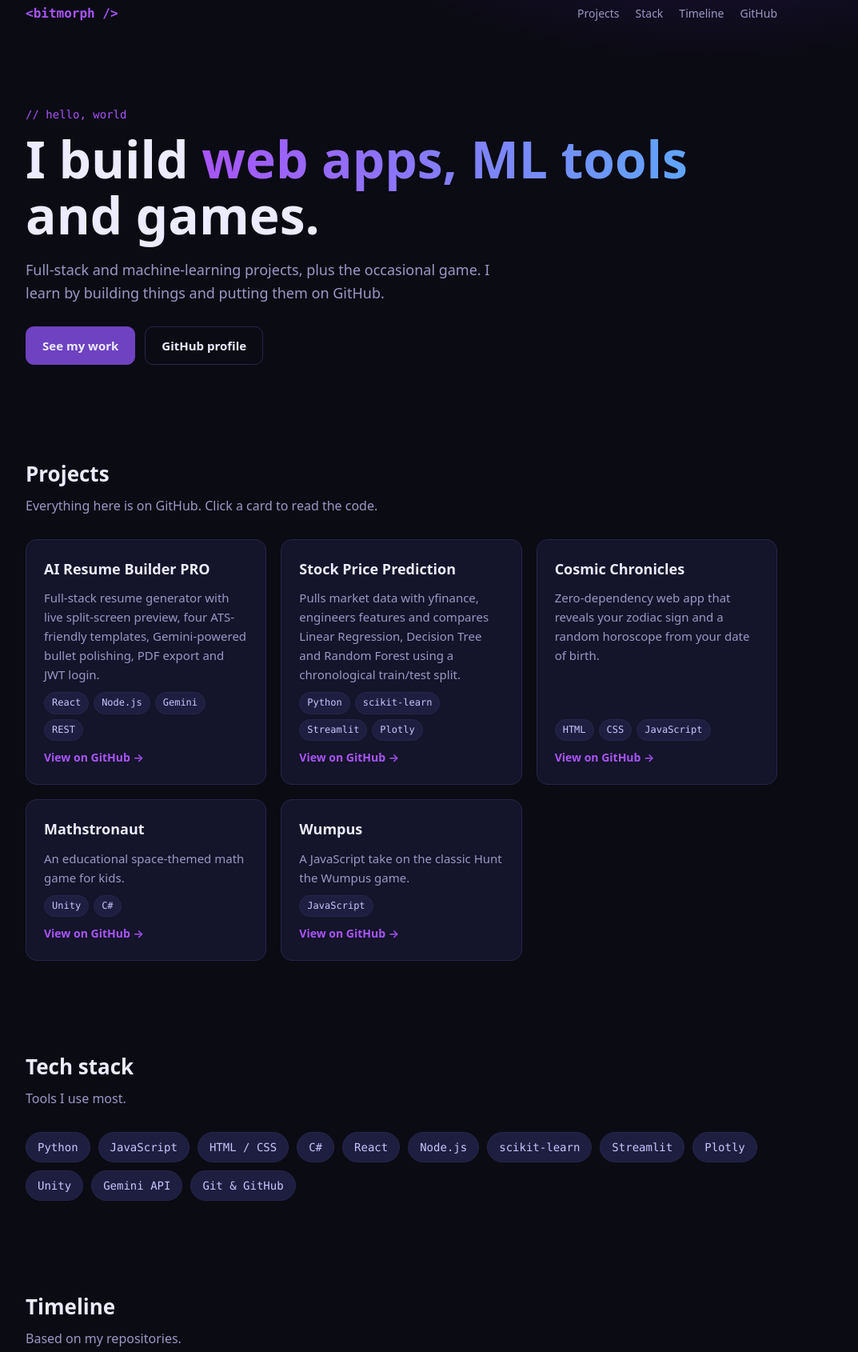
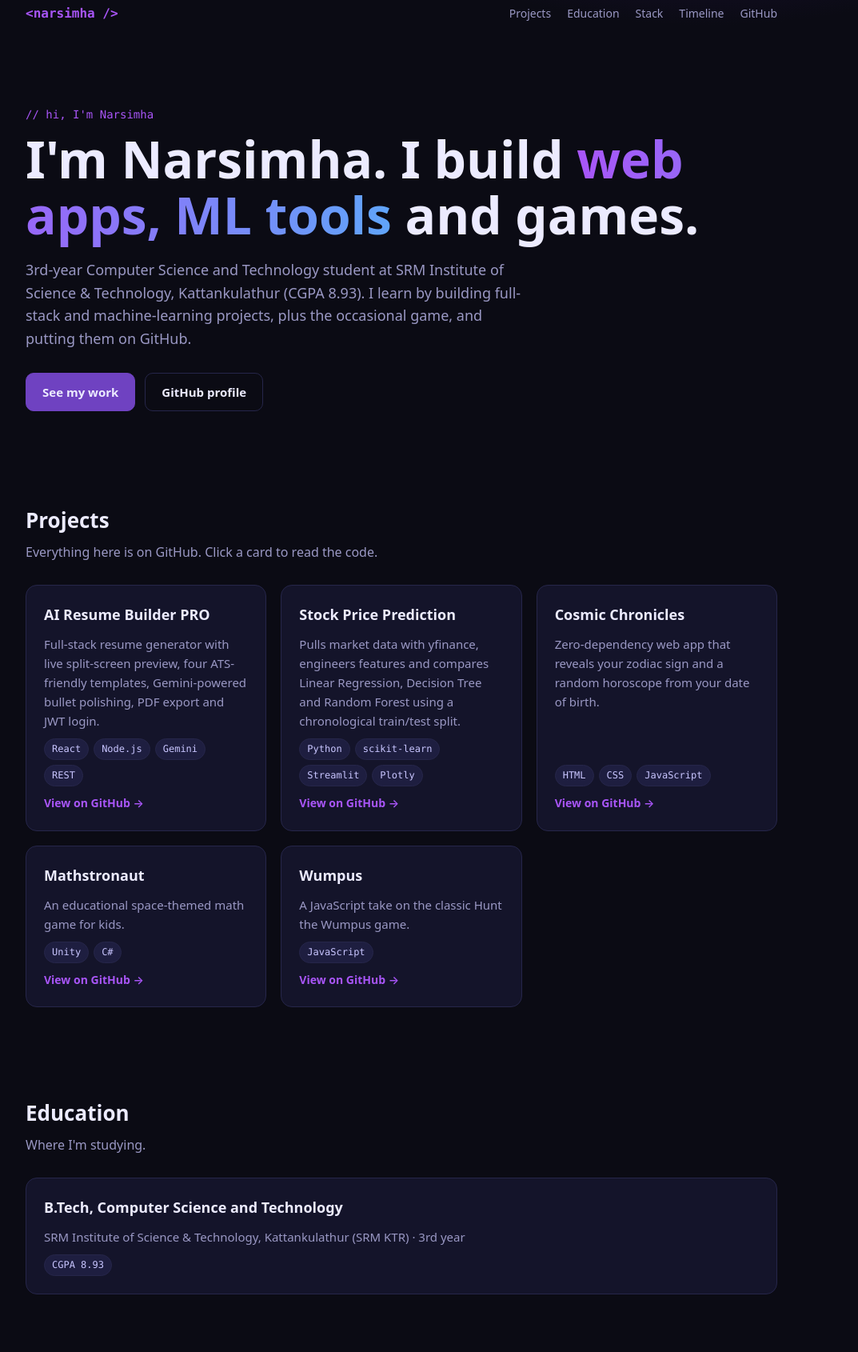
Before and after one commit to bitmorph2347/bitmorph2347.github.io, a plain HTML site: page index.html in a window 1280 px wide. Shown: the part 18-1708 px from the top of the page at 80% size, without its empty margins (138-1211 px from the left). Drawn offline with Linux system fonts and the light colour scheme.

Commit message:
Add name and education

```diff
--- a/index.html
+++ b/index.html
@@ -3,8 +3,8 @@
 <head>
 <meta charset="utf-8">
 <meta name="viewport" content="width=device-width, initial-scale=1">
-<title>bitmorph · Portfolio</title>
-<meta name="description" content="Web apps, ML experiments and small games by bitmorph2347.">
+<title>Narsimha · Portfolio</title>
+<meta name="description" content="Web apps, ML experiments and small games by Narsimha (bitmorph2347).">
 <style>
   :root{
     --bg:#0b0b14; --panel:#14142a; --line:#26264a; --text:#ecebff; --muted:#9a98c4;
@@ -54,14 +54,14 @@
 <body>
 <div class="wrap">
   <nav>
-    <b>&lt;bitmorph /&gt;</b>
-    <div><a class="link" href="#projects">Projects</a><a class="link" href="#stack">Stack</a><a class="link" href="#timeline">Timeline</a><a class="link" href="https://github.com/bitmorph2347">GitHub</a></div>
+    <b>&lt;narsimha /&gt;</b>
+    <div><a class="link" href="#projects">Projects</a><a class="link" href="#education">Education</a><a class="link" href="#stack">Stack</a><a class="link" href="#timeline">Timeline</a><a class="link" href="https://github.com/bitmorph2347">GitHub</a></div>
   </nav>
 
   <header class="hero">
-    <div class="tag">// hello, world</div>
-    <h1>I build <span>web apps, ML tools</span> and games.</h1>
-    <p class="lead">Full-stack and machine-learning projects, plus the occasional game. I learn by building things and putting them on GitHub.</p>
+    <div class="tag">// hi, I'm Narsimha</div>
+    <h1>I'm Narsimha. I build <span>web apps, ML tools</span> and games.</h1>
+    <p class="lead">3rd-year Computer Science and Technology student at SRM Institute of Science &amp; Technology, Kattankulathur (CGPA 8.93). I learn by building full-stack and machine-learning projects, plus the occasional game, and putting them on GitHub.</p>
     <div class="btns">
       <a class="btn p" href="#projects">See my work</a>
       <a class="btn" href="https://github.com/bitmorph2347">GitHub profile</a>
@@ -105,6 +105,16 @@
     </div>
   </section>
 
+  <section id="education">
+    <h2>Education</h2>
+    <p class="sub">Where I'm studying.</p>
+    <div class="card">
+      <h3>B.Tech, Computer Science and Technology</h3>
+      <p>SRM Institute of Science &amp; Technology, Kattankulathur (SRM KTR) · 3rd year</p>
+      <div class="chips"><span class="chip">CGPA 8.93</span></div>
+    </div>
+  </section>
+
   <section id="stack">
     <h2>Tech stack</h2>
     <p class="sub">Tools I use most.</p>
@@ -125,7 +135,7 @@
     </div>
   </section>
 
-  <footer>Built by <a href="https://github.com/bitmorph2347">@bitmorph2347</a></footer>
+  <footer>Built by Narsimha · <a href="https://github.com/bitmorph2347">@bitmorph2347</a></footer>
 </div>
 </body>
 </html>
```
